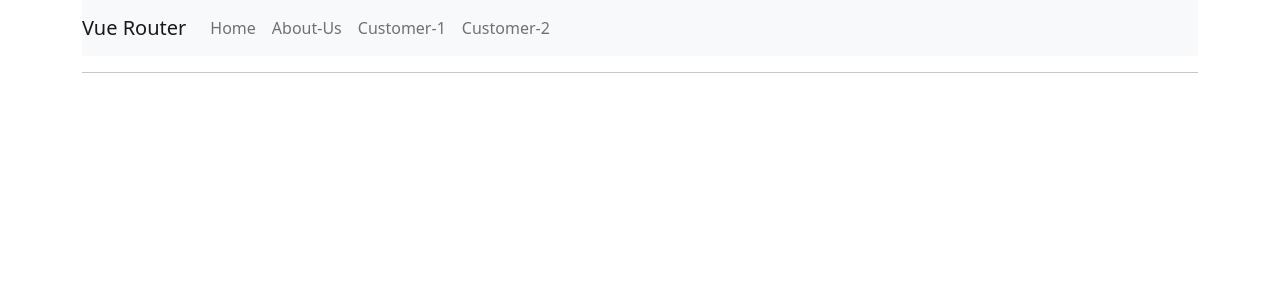
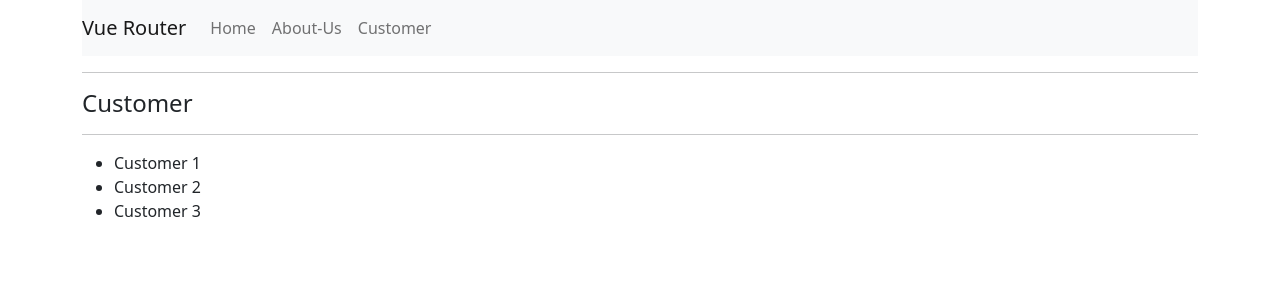
Before and after one commit to md-rabiul-hasan/vuejs-learning, a Vue app in the folder vuecli2/: page /customer in a window 1280 px wide. Shown: the top 300 px of the page. Built offline with nearby package versions, Linux system fonts and the light colour scheme; a small style sheet from the web is missing; what vue-resource would draw is missing.

Commit message:
nested route

```diff
--- a/vuecli2/src/Components/Customer.vue
+++ /dev/null
@@ -1,25 +0,0 @@
-<template>
-  <div>
-      <h4>Customer</h4>
-      <h6>url id is {{ param_id }}</h6>
-  </div>
-</template>
-
-<script>
-export default {
-  data(){
-      return {
-          param_id : this.$route.params.id
-      }
-  },
-  watch:{
-      '$route'(to){
-          this.param_id = to.params.id
-      }
-  }
-}
-</script>
-
-<style>
-
-</style>
--- /dev/null
+++ b/vuecli2/src/Components/Customer/Customer.vue
@@ -0,0 +1,20 @@
+<template>
+  <div>
+      <h4>Customer</h4>
+      <hr>
+      <router-view></router-view>
+
+  </div>
+</template>
+
+<script>
+export default {
+
+}
+</script>
+
+<style>
+    .cursor{
+        cursor: pointer;
+    }
+</style>
--- /dev/null
+++ b/vuecli2/src/Components/Customer/Details.vue
@@ -0,0 +1,16 @@
+<template>
+    <div>
+        Customer Details {{ $route.params.id }}
+        <router-link :to="{ name: 'customer_edit', params: { id: $route.params.id }}">Edit</router-link>
+    </div>
+</template>
+
+<script>
+export default {
+
+}
+</script>
+
+<style>
+
+</style>
--- /dev/null
+++ b/vuecli2/src/Components/Customer/Edit.vue
@@ -0,0 +1,15 @@
+<template>
+    <div>
+        Customer Edit {{ $route.params.id }}
+    </div>
+</template>
+
+<script>
+export default {
+
+}
+</script>
+
+<style>
+
+</style>
--- /dev/null
+++ b/vuecli2/src/Components/Customer/Navbar.vue
@@ -0,0 +1,22 @@
+<template>
+  <div>
+      <ul>
+          <router-link class="cursor" tag="li" to="/customer/1/details">Customer 1</router-link>
+          <router-link class="cursor" tag="li" to="/customer/2/details">Customer 2</router-link>
+          <router-link class="cursor" tag="li" to="/customer/3/details">Customer 3</router-link>
+      </ul>
+
+  </div>
+</template>
+
+<script>
+export default {
+
+}
+</script>
+
+<style>
+    .cursor{
+        cursor: pointer;
+    }
+</style>
--- a/vuecli2/src/Components/Header.vue
+++ b/vuecli2/src/Components/Header.vue
@@ -15,10 +15,7 @@
                         <router-link class="nav-link" to="/about-us">About-Us</router-link>
                     </li>
                     <li class="nav-item">
-                        <router-link class="nav-link" to="/customer/1">Customer-1</router-link>
-                    </li>
-                     <li class="nav-item">
-                        <router-link class="nav-link" to="/customer/2">Customer-2</router-link>
+                        <router-link class="nav-link" to="/customer">Customer</router-link>
                     </li>
                 </ul>
             </div>
--- a/vuecli2/src/routes.js
+++ b/vuecli2/src/routes.js
@@ -1,6 +1,9 @@
 import Home from './Components/Home'
 import About from './Components/About'
-import Customer from './Components/Customer'
+import Customer from './Components/Customer/Customer'
+import CustomerEdit from './Components/Customer/Edit'
+import CustomerDetails from './Components/Customer/Details'
+import CustomerNavbar from './Components/Customer/Navbar'
 
 export const routes = [
     {
@@ -12,7 +15,22 @@ export const routes = [
         component: About
     },
     {
-        path: '/customer/:id',
-        component: Customer
+        path: '/customer',
+        component: Customer,
+        children: [
+            {
+                path: '',
+                component: CustomerNavbar,
+            },
+            {
+                path: ':id/details',
+                component: CustomerDetails,
+            },
+            {
+                path: ':id/edit',
+                component: CustomerEdit,
+                name:'customer_edit'
+            },
+        ]
     }
 ];
```
